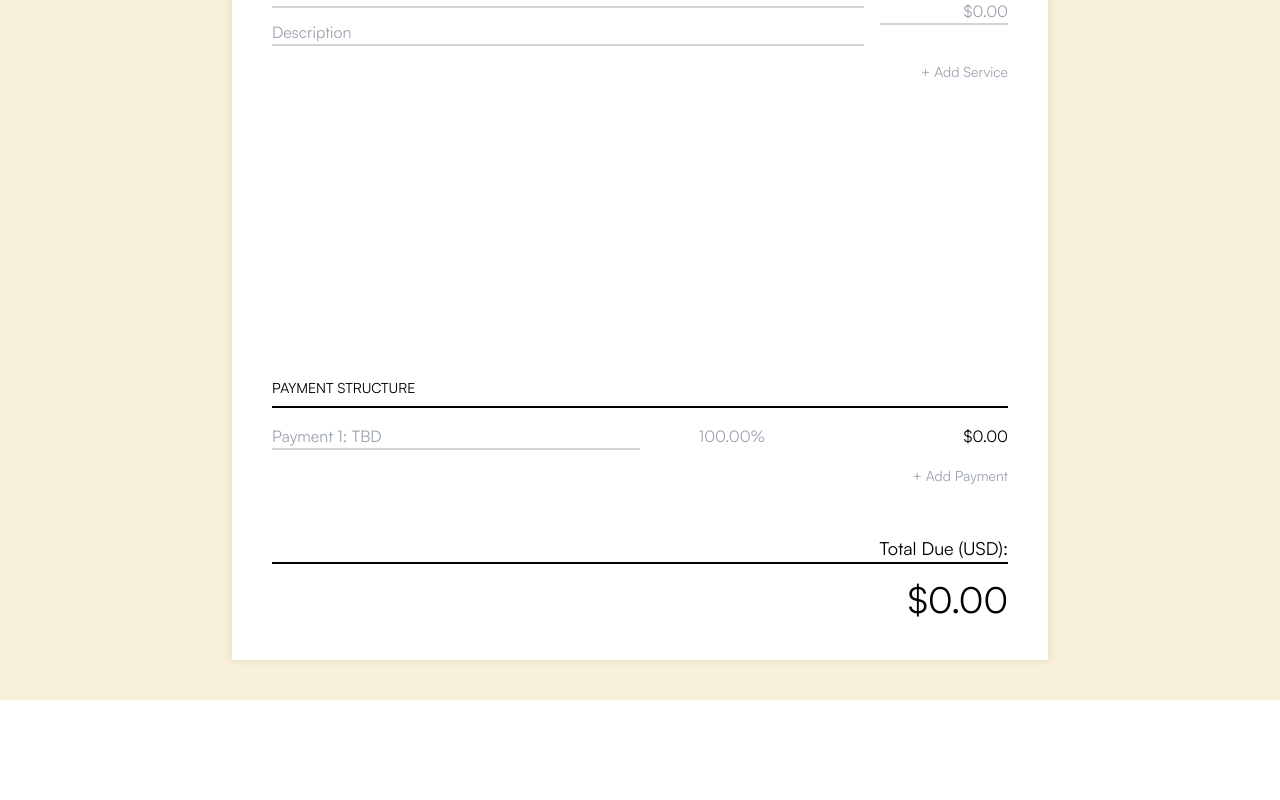
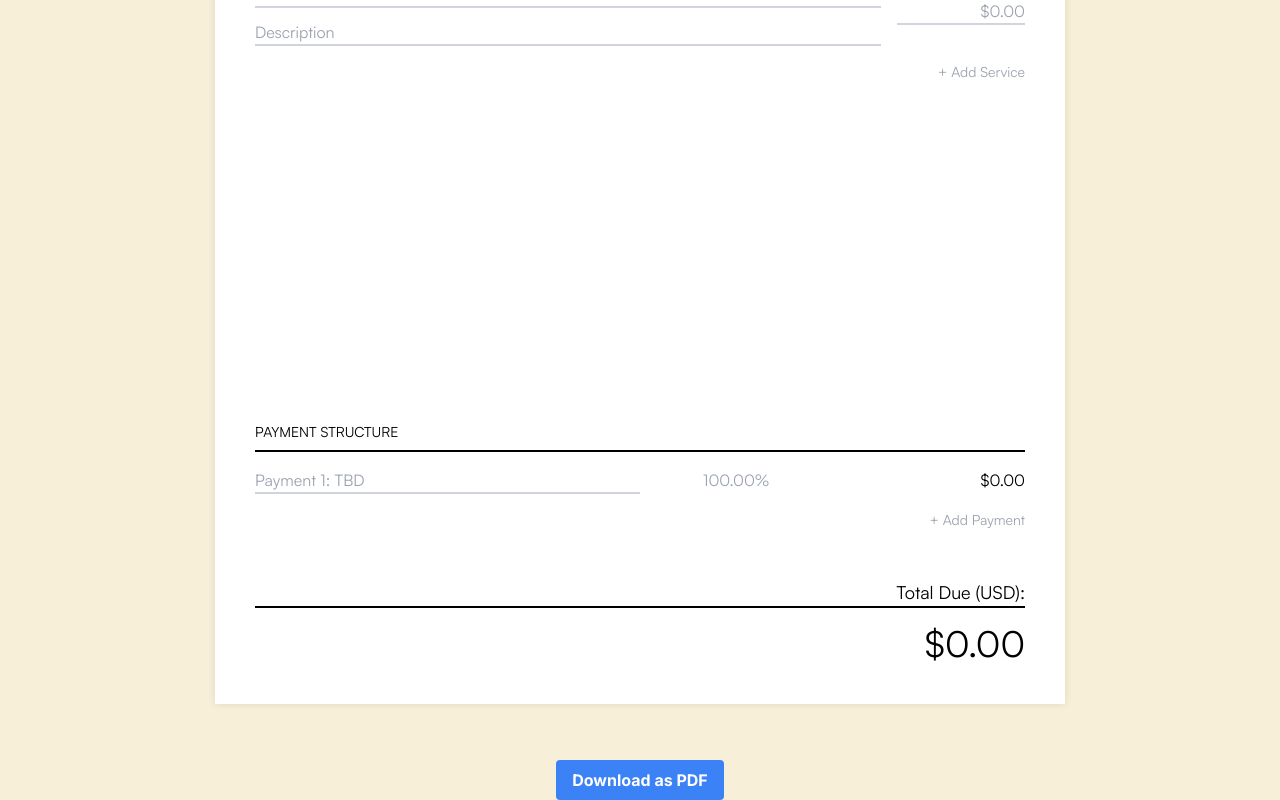
Before and after one commit to sohambasu963/Invoicer, a Next.js app in the folder client/: page / in a window 1280 px wide. Shown: the part 436-1236 px from the top of the page. Before the commit the page ends 1136 px from the top, so only its background shows below. Built offline with nearby package versions, Linux system fonts and the light colour scheme.

Commit message:
Added downloadAsPDF functionality

```diff
--- a/client/package.json
+++ b/client/package.json
@@ -10,11 +10,16 @@
     "format": "prettier --write ."
   },
   "dependencies": {
+    "dom-to-image": "^2.6.0",
+    "file-saver": "^2.0.5",
+    "jspdf": "^2.5.1",
     "next": "14.0.4",
     "react": "^18",
     "react-dom": "^18"
   },
   "devDependencies": {
+    "@types/dom-to-image": "^2.6.7",
+    "@types/file-saver": "^2.0.7",
     "@types/node": "^20",
     "@types/react": "^18",
     "@types/react-dom": "^18",
--- a/client/src/app/page.tsx
+++ b/client/src/app/page.tsx
@@ -1,9 +1,77 @@
+'use client';
+import React, { useRef } from 'react';
 import InvoiceTemplate from '@/components/InvoiceTemplate';
+import jsPDF from 'jspdf';
+import domtoimage from 'dom-to-image';
+import { saveAs } from 'file-saver';
 
 export default function Home() {
+  const invoiceRef = useRef<HTMLDivElement>(null);
+
+  const downloadAsPdf = async () => {
+    const element = invoiceRef.current;
+    if (!element) return;
+
+    const borderElements = Array.from(element.querySelectorAll('.border-b-2'));
+
+    const originalMargin = element.style.margin;
+
+    element.style.top = '0';
+    element.style.left = '0';
+    element.style.margin = '0';
+
+    domtoimage.toBlob(element, {
+      filter: (node) => {
+        if (node instanceof Element) {
+          if (
+            node.classList.contains('add-service-button') ||
+            node.classList.contains('add-payment-button') ||
+            node.classList.contains('remove-button')
+          ) {
+            return false;
+          }
+          if (node.classList.contains('border-b-2')) {
+            node.classList.remove('border-b-2');
+          }
+        }
+        return true;
+      }
+    })
+    .then(function (blob) {
+      borderElements.forEach(el => el.classList.add('border-b-2'));
+      // Create a new jsPDF instance
+      const scale = Math.min(
+        210 / element.offsetWidth, // A4 width in mm
+        297 / element.offsetHeight // A4 height in mm
+      );
+
+      const pdf = new jsPDF({
+        orientation: element.offsetWidth > element.offsetHeight ? 'landscape' : 'portrait',
+        unit: 'mm',
+        format: [210, 297], // A4 size
+      });
+
+      const url = URL.createObjectURL(blob);
+      pdf.addImage(url, 'PNG', 0, 0, element.offsetWidth * scale, element.offsetHeight * scale);
+      pdf.save('invoice.pdf');
+      URL.revokeObjectURL(url);
+      element.style.margin = originalMargin;
+    })
+    .catch(function (error) {
+      console.error('dom-to-image failed:', error);
+      element.style.margin = originalMargin;
+    });
+  };
+
   return (
     <div className="bg-primary min-h-screen flex flex-col items-center">
-      <InvoiceTemplate />
+      <InvoiceTemplate ref={invoiceRef} />
+      <button
+        className="bg-blue-500 text-white font-bold py-2 px-4 rounded hover:bg-blue-600 mt-4"
+        onClick={downloadAsPdf}
+      >
+        Download as PDF
+      </button>
     </div>
   );
 }
--- a/client/src/components/InvoiceTemplate.tsx
+++ b/client/src/components/InvoiceTemplate.tsx
@@ -1,14 +1,21 @@
 'use client';
-import React, { useState, useEffect } from 'react';
+import React, {
+  ReactElement,
+  useState,
+  useEffect,
+  forwardRef,
+  RefAttributes,
+} from 'react';
 
-export default function InvoiceTemplate() {
-    const today = new Date();
+interface Props extends RefAttributes<HTMLDivElement> {}
+
+const InvoiceTemplate = forwardRef<HTMLDivElement, Props>((props, ref) => {
+  const today = new Date();
   const formattedToday = today.toLocaleDateString('en-US', {
     year: 'numeric',
     month: 'long',
-    day: 'numeric'
+    day: 'numeric',
   });
-
 
   const [clientName, setClientName] = useState('');
   const [companyName, setCompanyName] = useState('');
@@ -48,10 +55,7 @@ export default function InvoiceTemplate() {
   };
 
   const addPayment = () => {
-    setPayments([
-      ...payments,
-      { date: '', percent: '100.00%', amount: '0' },
-    ]);
+    setPayments([...payments, { date: '', percent: '100.00%', amount: '0' }]);
   };
 
   const removePayment = (index: number) => {
@@ -66,7 +70,6 @@ export default function InvoiceTemplate() {
     );
     setPayments(updatedPayments);
   };
-
 
   const distributePayments = () => {
     const updatedPayments = payments.map((payment, i) => {
@@ -160,10 +163,11 @@ export default function InvoiceTemplate() {
 
   return (
     <div
+      ref={ref}
       className="bg-white p-10 flex flex-col justify-between"
       style={{
-        width: '816px',
-        height: '1056px',
+        width: '850px',
+        height: '1100px',
         boxShadow: '0px 0px 8px rgba(0,0,0,0.1)',
         margin: '5vh auto',
       }}
@@ -287,7 +291,7 @@ export default function InvoiceTemplate() {
                   placeholder="$0.00"
                 />
                 {index !== 0 && (
-                  <button className="pl-2 -mr-8">
+                  <button className="pl-2 -mr-8 remove-button">
                     <svg
                       className="w-6 h-6 text-red-500"
                       fill="none"
@@ -308,7 +312,7 @@ export default function InvoiceTemplate() {
             ))}
             <div className="flex justify-end">
               <button
-                className="text-sm font-satoshi-variable text-gray-400"
+                className="add-service-button text-sm font-satoshi-variable text-gray-400"
                 onClick={addService}
               >
                 + Add Service
@@ -333,7 +337,7 @@ export default function InvoiceTemplate() {
                 onChange={(e) => handlePaymentDateChange(index, e.target.value)}
                 className="flex-grow font-satoshi-variable text-md inline-block border-b-2 border-gray-300 w-1/2"
                 placeholder={`Payment ${index + 1}: TBD`}
-                />
+              />
               <p className="font-satoshi-variable text-gray-400 text-md w-1/4 text-center">
                 {payment.percent}
               </p>
@@ -345,7 +349,7 @@ export default function InvoiceTemplate() {
                 ).toFixed(2)}
               </p>
               {index !== 0 && (
-                <button className="pl-2 -mr-8">
+                <button className="pl-2 -mr-8 remove-button">
                   <svg
                     className="w-6 h-6 text-red-500"
                     fill="none"
@@ -366,7 +370,7 @@ export default function InvoiceTemplate() {
           ))}
           <div className="flex justify-end">
             <button
-              className="text-sm font-satoshi-variable text-gray-400"
+              className="add-payment-button text-sm font-satoshi-variable text-gray-400"
               onClick={addPayment}
             >
               + Add Payment
@@ -392,4 +396,6 @@ export default function InvoiceTemplate() {
       </section>
     </div>
   );
-}
+});
+
+export default InvoiceTemplate;
```
Also changed, not shown: 1 other file (tests, documents, lock files or other folders).
